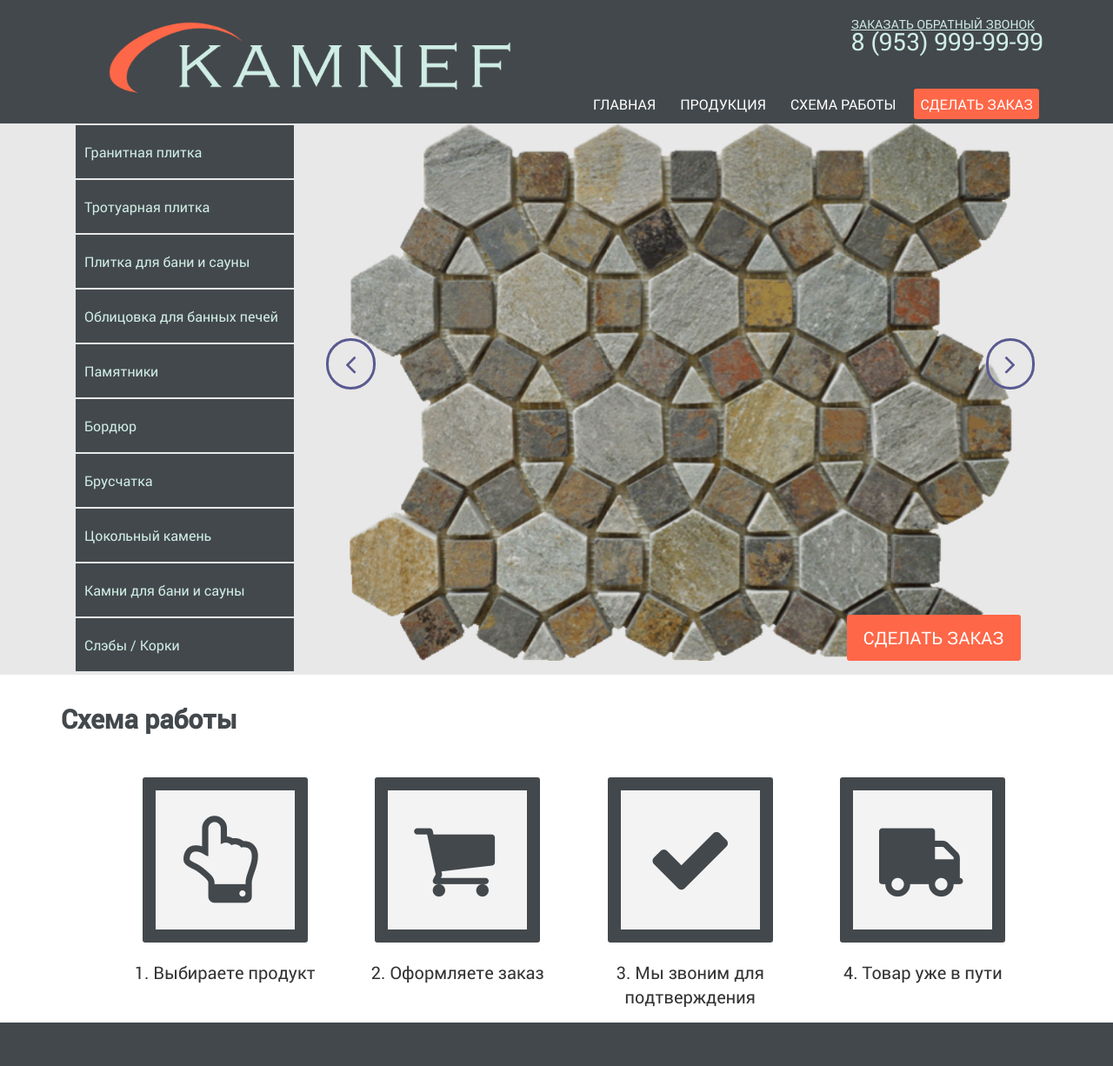
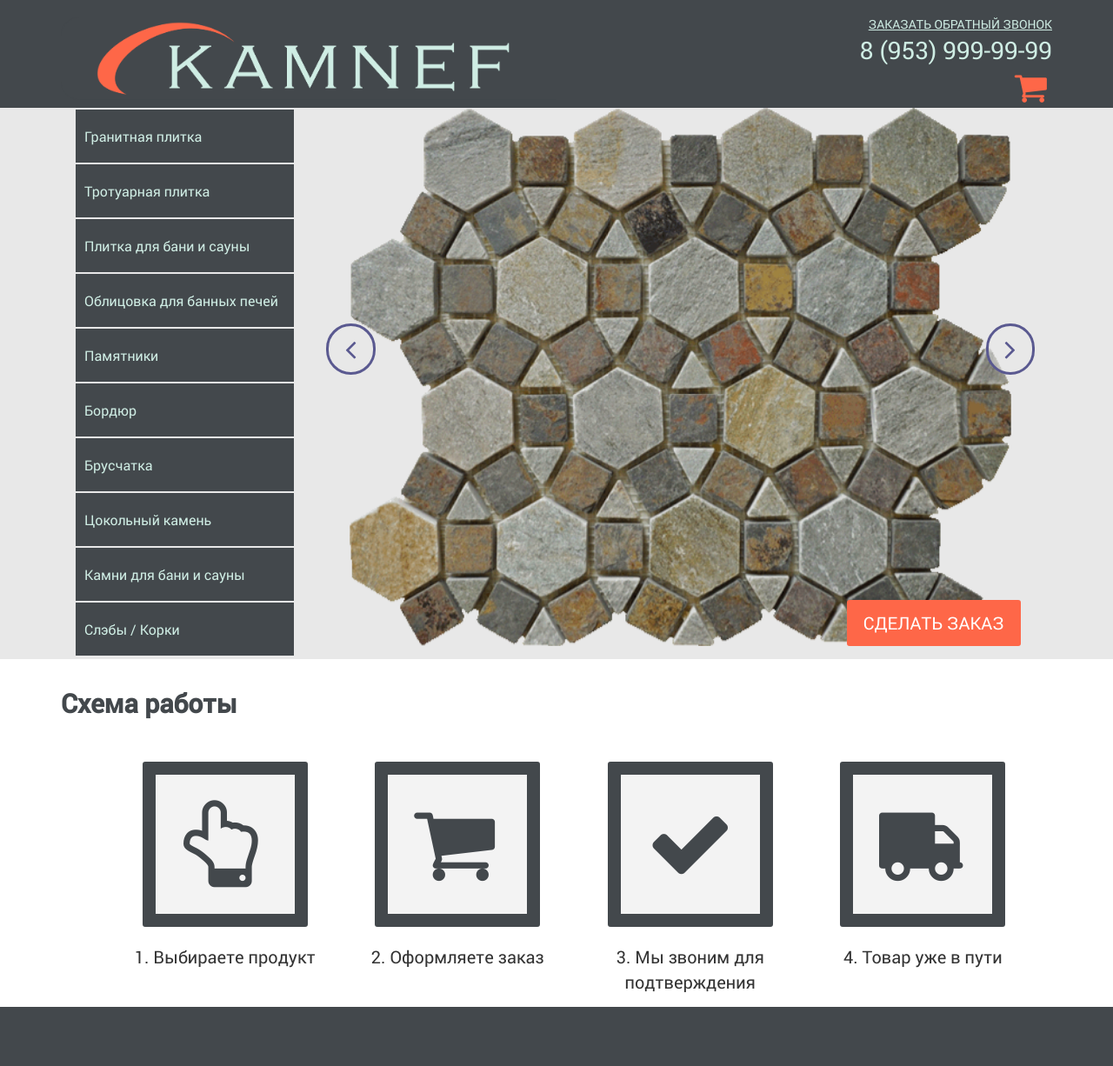
Before and after one commit to meAskai/kamnef, a PHP site: page / in a window 1280 px wide; the page is wider, and only the part inside the window is pictured. Shown: that part at 87% size. After the commit the page ends 1158 px from the top of that part, so only its background shows below. Run offline with PHP 8.4, Linux system fonts and the light colour scheme; some libraries are stand-ins or nearby versions.

Commit message:
shopping cart started

```diff
--- /dev/null
+++ b/aside.php
@@ -0,0 +1,17 @@
+<?php?>
+
+<aside class="left_aside">
+	<ul>
+		<li><a href="#">Гранитная плитка</a></li>
+		<li><a href="#">Тротуарная плитка</a></li>
+		<li><a href="#">Плитка для бани и сауны</a></li>
+		<li><a href="#">Облицовка для банных печей</a></li>
+		<li><a href="http://kamnef/catalog/memorial.php">Памятники</a></li>
+		<li><a href="#">Бордюр</a></li>
+		<li><a href="#">Брусчатка</a></li>
+		<li><a href="#">Цокольный камень</a></li>
+		<li><a href="#">Камни для бани и сауны</a></li>
+		<li><a href="#">Слэбы / Корки</a></li>
+	</ul>
+
+</aside>
--- a/css/main.css
+++ b/css/main.css
@@ -51,7 +51,9 @@ body {
 }
 
 /*МЕНЮ*/
-
+	header {
+		position: relative;
+	}
 	.button_contacts {
 		background-color: transparent;
 		border: medium none;
@@ -71,9 +73,47 @@ body {
 		top: 35px;
 		left: -4px;
 		display: block;
-
 	}
 
+	/*КОРЗИНА*/
+	.button_cart {
+	    background: transparent;
+	    border: none;
+	    color: #FE6748;
+	    font-size: 40px;
+	    float: right;
+	    position: relative;
+	}
+	.button_cart span{
+	    color: #fff;
+	    font-size: 11px;
+	    position: absolute;
+	    right: -1px;
+	    padding: 3px;
+	    background-color: #FE6748;
+	    border-radius: 1em;
+	    border: 2px #fff solid;
+	    display: none;
+	}
+	.show_price {
+	    position: absolute;
+	    background-color: #CFEEC5;
+	    right: 1px;
+	    margin-top: 57px;
+	    padding: 25px;
+	    z-index: 10;
+	    border: 2px solid #43484C;
+	    display: none;
+	}
+	.show_price p {
+	    margin: 6px;
+	    line-height: 2;
+	}
+	.show_price span {
+    font-size: 16px;
+    text-align: right;
+}
+	/*КОРЗИНА - ОКОНЧАНИЕ*/
 
 	.header_topline {
 		background-color: #43484C;
@@ -88,12 +128,13 @@ body {
 	}
 
 	.top_contacts{
-		float: right;
+		text-align: right;
 		color: #CFEDE4;
-		padding-bottom: 5px;
-		padding: 10px;
+		line-height: 45px;
+		margin-top: 5px;
 		z-index: 15;
 	}
+
 	.top_contacts a{
 		color: #CFEDE4;
 		display: block;
@@ -136,7 +177,6 @@ body {
 
 	}
 	.menu_main a{
-
 		padding: 7px;
 		color: #fff;
 		/*Чтобы при наведении мышкой цвет менялся плавно*/
@@ -145,6 +185,10 @@ body {
 		transition: all .25s;
 	}
 	.menu_main a:hover {
+	}
+	.menu_main i {
+		display: inline-block;
+		color: red;
 	}
 	.list {
 		background-color: #43484C;
@@ -326,10 +370,6 @@ body {
 		-o-transition: all .20s;
 		transition: all .20s;
 	}
-	.category_active {
-
-		background-color: #585D61;
-	}
 
 /*СХЕМА РАБОТЫ*/
 
@@ -375,11 +415,6 @@ body {
 
 
 /*КАЛЬКУЛЯТОР*/
-	.top_content {
-	}
-	.category_order{
-		color: #CFEDE4;
-	}
 
 	/*Инпуты*/
 	.order_number {
@@ -483,24 +518,18 @@ body {
 	.category_order {
 		background-color: rgba(22, 37, 49, .7);
 		color: #CFEDE4;
-		padding: 0px;
-		margin: 0px;
+		padding: 1px;
 	}
 	.category_order i{
 		color: #CFEDE4;
 		font-size: 20px;
 		margin: 10px;
 	}
-	.category_order select {
-
-	}
 	.block_order {
 		background-color: rgba(22, 37, 52, 0.4);
 	    padding: 6px 21px;
 	    margin-bottom: 8px;
-
 	}
-
 	.content_calc {
 		background-image: url(../img/fon5.jpg);
 		width: 100%;
--- /dev/null
+++ b/footer.php
@@ -0,0 +1,4 @@
+<?php?>
+<footer>
+
+</footer>
--- /dev/null
+++ b/header.php
@@ -0,0 +1,48 @@
+<?php
+
+ ?>
+<header class="top_header">
+	<div class="header_topline">
+		<div class="container">
+				<!--Логотип-->
+				<div class="row">
+				<div class="col-md-12">
+					<img src="../images/bg1.png" alt="Интернет-магазин камня и плитки">
+
+					<!--Контакты-->
+						<button class="button_contacts hidden-lg hidden-md hidden-sm"><i class="fa fa-mobile"></i></button>
+						<div>
+						<div class="top_contacts">
+							<a href="#callback" class="callback fancybox">Заказать обратный звонок</a>
+							<p>8 (953) 999-99-99</p>
+
+						</div>
+						<button class="button_cart" alt="Ваша корзина"><i class="fa fa-shopping-cart"><span class="count">0</span></i></button>
+
+						<!-- begin show_price -->
+						<div class="show_price">
+							<p>Товаров: <span class="count">0</span></p>
+							<p>На сумму: <span price="0" class="price">0 <i class="fa fa-rub"></i></span></p>
+							<a href="#" class="button">В корзину</a>
+						</div>
+						<!-- end show_price -->
+
+							<!--<div class="col-md-12">
+								<button class="button_menu hidden-lg hidden-md hidden-sm"><i class="fa fa-bars"></i></button>
+								<nav class="menu_main clearfix">
+									<ul>
+										<li><a href="http://kamnef/" class="active list">Главная</a></li>
+										<li><a href="#" class="list">Продукция</a></li>
+										<li><a href="#"  class="list">Схема работы</a></li>
+										<li><a href="#" class="button">Сделать заказ</a></li>
+									</ul>
+
+								</nav>
+								<button class="button_menu"><i class="fa fa-shopping-cart"></i></button>
+							</div>-->
+						</div>
+					</div>
+				</div>
+		</div>
+	</div>
+</header>
--- a/index.php
+++ b/index.php
@@ -36,60 +36,16 @@
 </head>
 <body>
 
-<header class="top_header">
-	<div class="header_topline">
-		<div class="container">
-
-
-				<!--Логотип-->
-				<div class="col-md-12">
-
-					<img src="images/bg1.png" alt="logo">
-
-						<div class="row">
-					<!--Контакты-->
-							<button class="button_contacts hidden-lg hidden-md hidden-sm"><i class="fa fa-mobile"></i></button>
-							<div>
-								<div class="top_contacts">
-									<a href="#callback" class="callback fancybox">Заказать обратный звонок</a>
-									<p>8 (953) 999-99-99</p>
-								</div>
-							</div>
-							<div class="col-md-7 col-md-offset-5">
-								<button class="button_menu hidden-lg hidden-md hidden-sm"><i class="fa fa-bars"></i></button>
-								<nav class="menu_main clearfix">
-									<ul>
-										<li><a href="http://kamnef/" class="active list">Главная</a></li>
-										<li><a href="#" class="list">Продукция</a></li>
-										<li><a href="#"  class="list">Схема работы</a></li>
-										<li><a href="#" class="button">Сделать заказ</a></li>
-									</ul>
-								</nav>
-							</div>
-						</div>
-				</div>
-		</div>
-	</div>
-</header>
+<?php
+	include "header.php";
+?>
 
 <section class="slider">
 	<div class="container">
 			<div class="col-md-3">
-
-			<aside class="left_aside">
-				<ul>
-					<li><a href="#">Гранитная плитка</a></li>
-					<li><a href="#">Тротуарная плитка</a></li>
-					<li><a href="#">Плитка для бани и сауны</a></li>
-					<li><a href="#">Облицовка для банных печей</a></li>
-					<li><a href="http://kamnef/catalog/memorial.php">Памятники</a></li>
-					<li><a href="#">Бордюр</a></li>
-					<li><a href="#">Брусчатка</a></li>
-					<li><a href="#">Цокольный камень</a></li>
-					<li><a href="#">Камни для бани и сауны</a></li>
-					<li><a href="#">Слэбы / Корки</a></li>
-				</ul>
-			</aside>
+				<?php
+					include "aside.php";
+				?>
 			</div>
 		<div class="col-md-9">
 			<div class="slider_container">
@@ -147,9 +103,10 @@
 	</form>
 </div>
 
-<footer>
+<?php
+	include "footer.php";
+?>
 
-</footer>
 
 
 
--- a/js/common.js
+++ b/js/common.js
@@ -6,6 +6,10 @@ $(document).ready(function() {
 
 	$(".button_menu").click(function(){
 		$(".menu_main").slideToggle();
+	});
+
+	$(".button_cart").click(function(){
+		$(".show_price").slideToggle();
 	});
 
 	//Таймер обратного отсчета
```
Also changed, not shown: catalog/memorial.php (+9 -52 lines).
